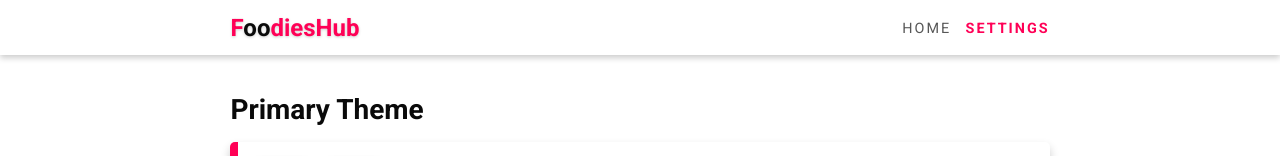
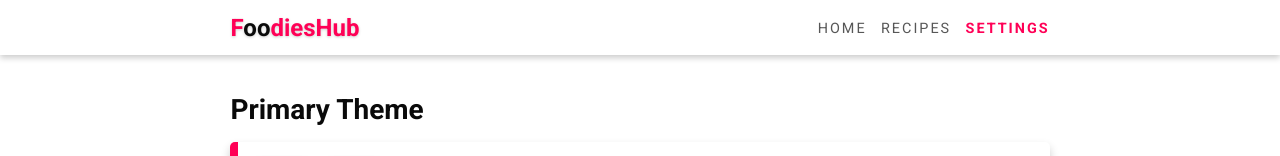
Before and after one commit to Masum-Arifin/FoodiesHub, a React (Create React App) app: page /settings in a window 1280 px wide. Shown: the top 156 px of the page. Built offline with nearby package versions, Linux system fonts and the light colour scheme.

Commit message:
new code

```diff
--- a/src/components/Navbar.js
+++ b/src/components/Navbar.js
@@ -14,11 +14,11 @@ export default function Navbar(){
             path: "/",
             icon: faHome
         },
-        // {
-        //     name: "Recipes",
-        //     path: "/recipes",
-        //     icon: faList
-        // },
+        {
+            name: "Recipes",
+            path: "/recipes",
+            icon: faList
+        },
         {
             name: "Settings",
             path: "/settings",
```
